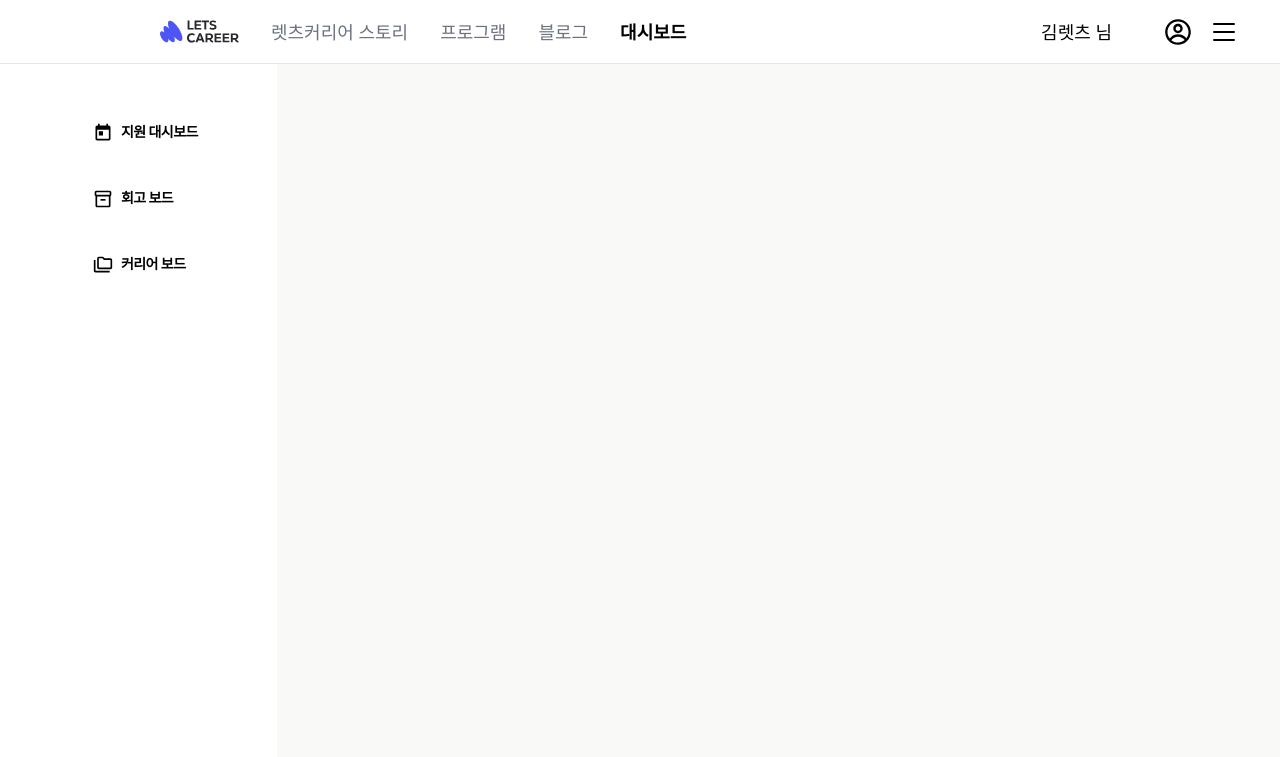
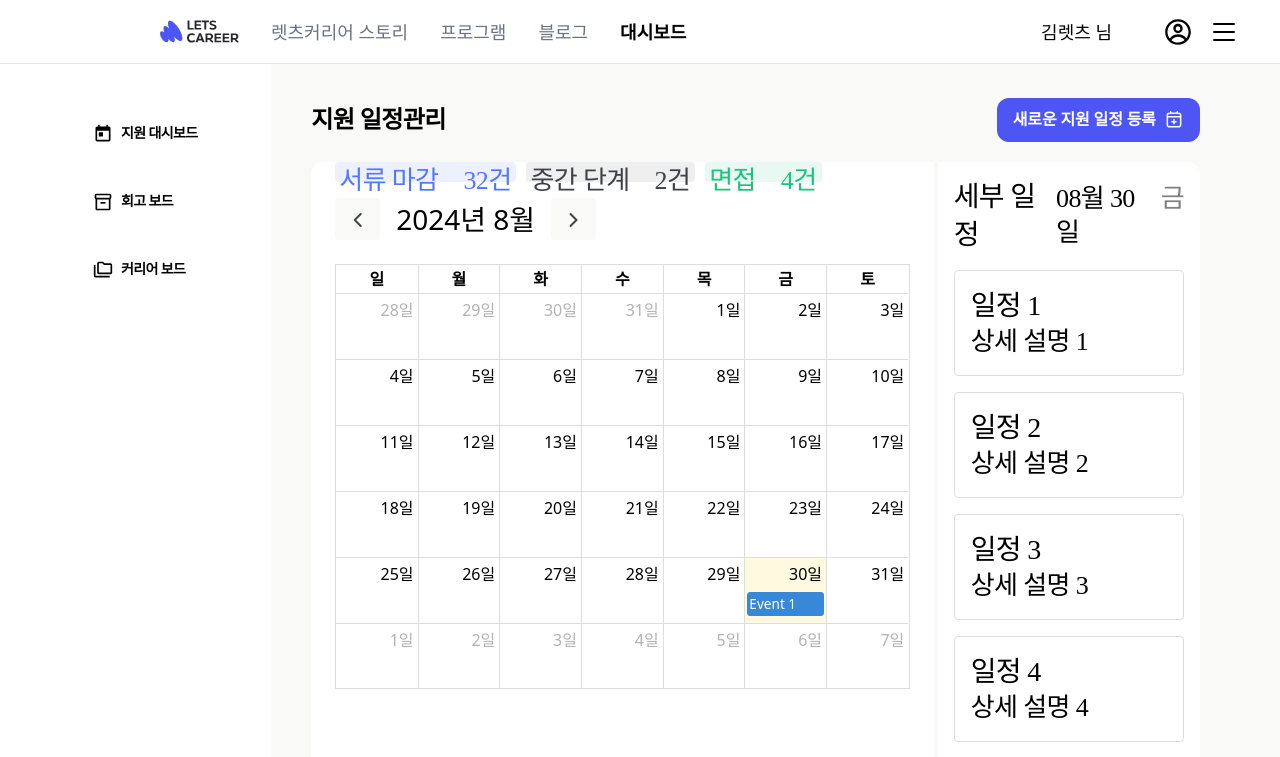
Before and after one commit to LetsCareer-A/LetsCareerA-FE, a React (Vite) app: page /dashboard in a window 1280 px wide. Shown: the top 757 px of the page. Built offline with nearby package versions, Linux system fonts and the light colour scheme.

Commit message:
#18 [Design] 지원 일정관리 캘린더 및 세부 일정 레이아웃 구조 설정 지원 일정관리 페이지 버튼 추가 및 텍스트 추가

```diff
--- a/src/components/CustomButton.tsx
+++ b/src/components/CustomButton.tsx
@@ -3,7 +3,6 @@ import Button from '@mui/material/Button';
 
 const PrimaryButton = styled(Button)(({ theme }) => ({
     borderRadius: '12px',
-    height: '56px',
     padding: '8px 16px',
     display: 'inline-flex',
     justifyContent: 'center',
--- a/src/pages/Dashboard/DashboardPage.tsx
+++ b/src/pages/Dashboard/DashboardPage.tsx
@@ -1,10 +1,30 @@
-import React from 'react';
+import { Container, Box, Typography } from '@mui/material';
+import { PrimaryButton } from '../../components/CustomButton';
+import CalendarAdd from '../../assets/calendarAdd.svg';
+import typography from '../../styles/typograhy'
+import Calendar from './components/Calendar';
+import DetailList from './components/DetailList';
 
 const DashboardPage = () => {
     return (
-        <div>
+        <Box>
+            <Box display='flex' justifyContent='space-between'>
+                <Typography variant="body2">
+                지원 일정관리
+            </Typography>
+            <PrimaryButton style={{ marginTop: '-6px', height:'44px' }}>
+            <Typography style={typography.xSmallSemiold}>
+            새로운 지원 일정 등록
+            </Typography>
+                <img src={CalendarAdd} alt='캘린더 아이콘'/>
+            </PrimaryButton>
+            </Box>
+            <Box display='flex' gap='4px' justifyContent='space-between' mt='20px' borderRadius='12px' sx={{overflow: 'hidden'}}>
+                <Calendar />
+                <DetailList />
+            </Box>
 
-        </div>
+        </Box>
     );
 };
 
--- a/src/pages/Dashboard/components/Calendar.tsx
+++ b/src/pages/Dashboard/components/Calendar.tsx
@@ -4,8 +4,8 @@ import dayGridPlugin from '@fullcalendar/daygrid';
 import interactionPlugin from '@fullcalendar/interaction';
 import { DateClickArg, EventClickArg } from '@fullcalendar/core';
 import { Box, Typography, useTheme } from '@mui/material';
-import '../../styles/calendar.css';
-import colors from '../../styles/colors';
+import '../../../styles/calendar.css';
+import colors from '../../../styles/colors';
 
 interface Event {
   title: string;
@@ -32,7 +32,7 @@ const Calendar: React.FC = () => {
   };
 
   return (
-    <div className="calendar-container" style={{background:'white'}}>
+    <div className="calendar-container" style={{background:'white', width: '100%', padding: '0 24px 16px 24px'}}>
       <Box display='flex' gap='10px'
       sx={{
         // position: 'absolute',
--- a/src/pages/Dashboard/components/DetailList.tsx
+++ b/src/pages/Dashboard/components/DetailList.tsx
@@ -42,8 +42,8 @@ const DetailList: React.FC = () => {
     <Box
       sx={{
         width: 369,
-        margin: 'auto',
         padding: 2,
+        background: 'white'
       }}
     >
       <Box display="flex" alignItems="center" mb={2} justifyContent='space-between'>
--- a/src/styles/theme.tsx
+++ b/src/styles/theme.tsx
@@ -52,13 +52,13 @@ import typography from './typograhy';
         },
 
         subtitle2:{
-          ...typography.largeSemibold,
+          ...typography.largeMed,
         },
         body1: {
-          ...typography.mediumMed,
+          ...typography.largeLight,
         },
         body2: {
-          ...typography.mediumLight,
+          ...typography.mediumBold,
         },
     },
 
```
Also changed, not shown: src/assets/calendarAdd.svg (added).
